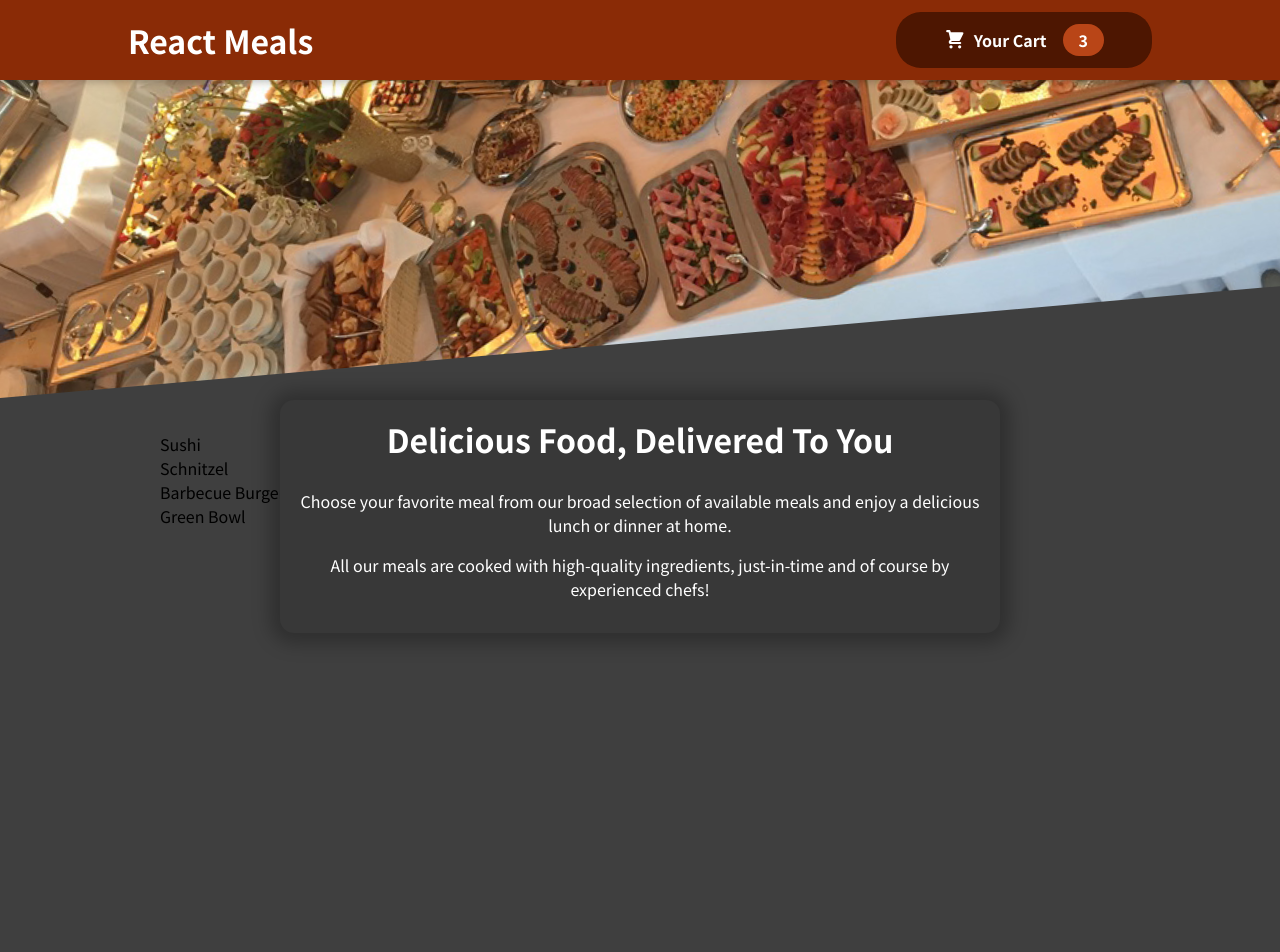
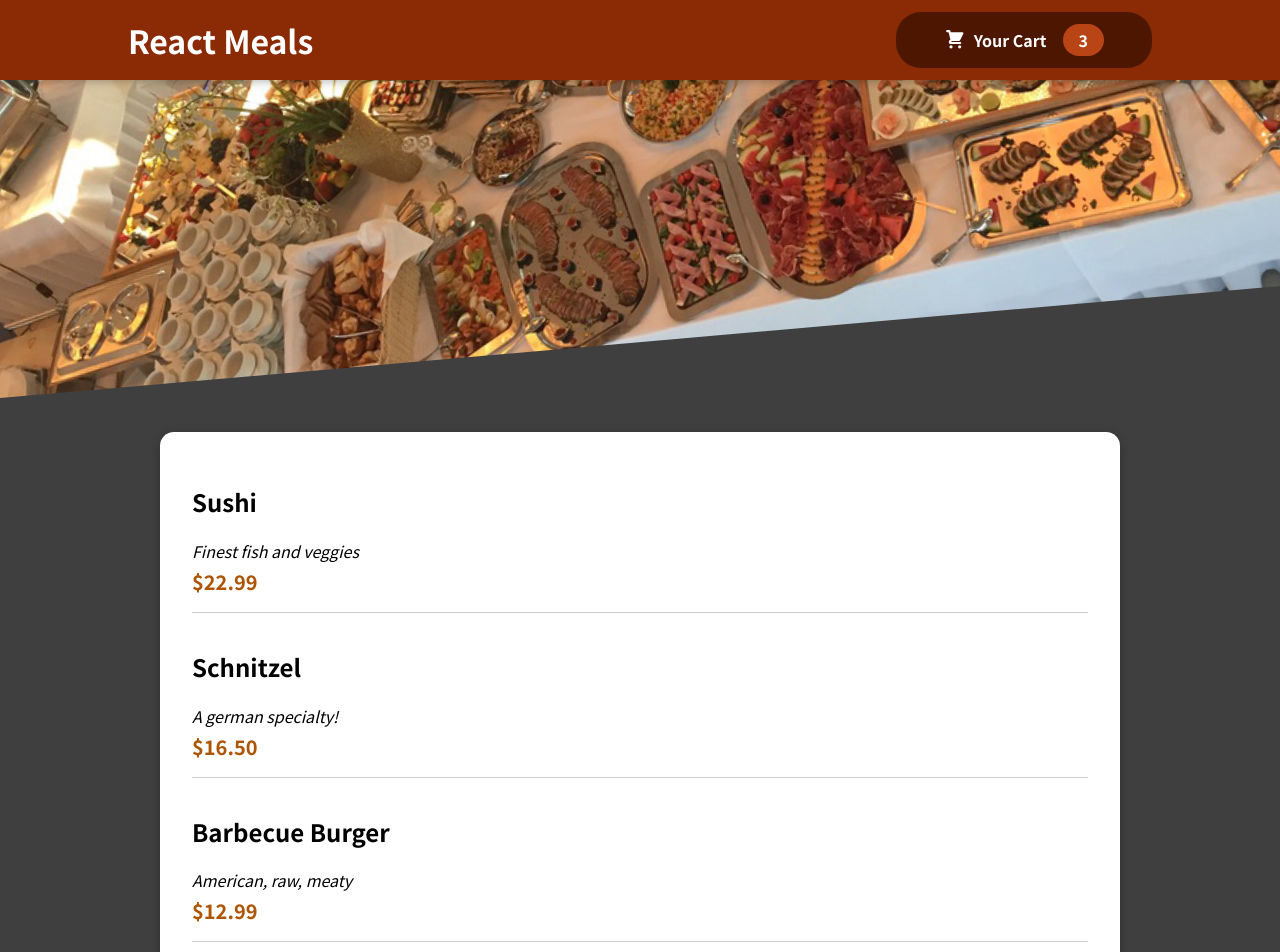
Before and after one commit to mohakbudhwani/starting_project, a React (Create React App) app: page / in a window 1280 px wide. Shown: the top 952 px of the page. Before the commit the page ends 800 px from the top, so only its background shows below. Built offline with nearby package versions, Linux system fonts and the light colour scheme.

Commit message:
displaying meal items

```diff
--- a/src/components/Meals/AvailableMeals.js
+++ b/src/components/Meals/AvailableMeals.js
@@ -1,4 +1,6 @@
+import Card from "../UI/Card";
 import classes from "./AvailableMeals.module.css"
+import MealItem from "./MealItem/MealItem";
 
 const DUMMY_MEALS = [
     {
@@ -28,10 +30,12 @@
   ];
 
   const AvailableMeals=()=>{
-    const mealList=DUMMY_MEALS.map(meal=><li>{meal.name}</li>)
+    const mealList=DUMMY_MEALS.map((meal)=>
+    <MealItem key={meal.id} name={meal.name} description={meal.description} price={meal.price}/>
+    )
 
     return <section className={classes.meals}>
-        <ul className=''>{mealList}</ul>
+        <Card className={classes['meals ul']}>{mealList} </Card>
     </section>
   }
 
--- /dev/null
+++ b/src/components/Meals/MealItem/MealItem.js
@@ -0,0 +1,19 @@
+import classes from "./MealItem.module.css"
+
+const MealItem=(props)=>{
+    const price=`$${props.price.toFixed(2)}`
+    return(
+        <li className={classes.meal}>
+            <div>
+                <h2>{props.name}</h2>
+                <div className={classes.description}>{props.description}</div>
+                <div className={classes.price}>{price}</div>
+            </div>
+            <div>
+
+            </div>
+        </li>
+    )
+}
+
+export default MealItem;
--- /dev/null
+++ b/src/components/Meals/MealItem/MealItem.module.css
@@ -0,0 +1,22 @@
+.meal {
+    display: flex;
+    justify-content: space-between;
+    margin: 1rem;
+    padding-bottom: 1rem;
+    border-bottom: 1px solid #ccc;
+  }
+
+  .meal h3 {
+    margin: 0 0 0.25rem 0;
+  }
+
+  .description {
+    font-style: italic;
+  }
+
+  .price {
+    margin-top: 0.25rem;
+    font-weight: bold;
+    color: #ad5502;
+    font-size: 1.25rem;
+  }
--- /dev/null
+++ b/src/components/UI/Card.js
@@ -0,0 +1,7 @@
+import classes from"./Card.module.css"
+
+const Card = (props)=> {
+    return <div className={classes.card}>{props.children}</div>
+}
+
+export default Card;
--- /dev/null
+++ b/src/components/UI/Card.module.css
@@ -0,0 +1,6 @@
+.card {
+    padding: 1rem;
+    box-shadow: 0 2px 8px rgba(0, 0, 0, 0.25);
+    border-radius: 14px;
+    background-color: white;
+  }
```
